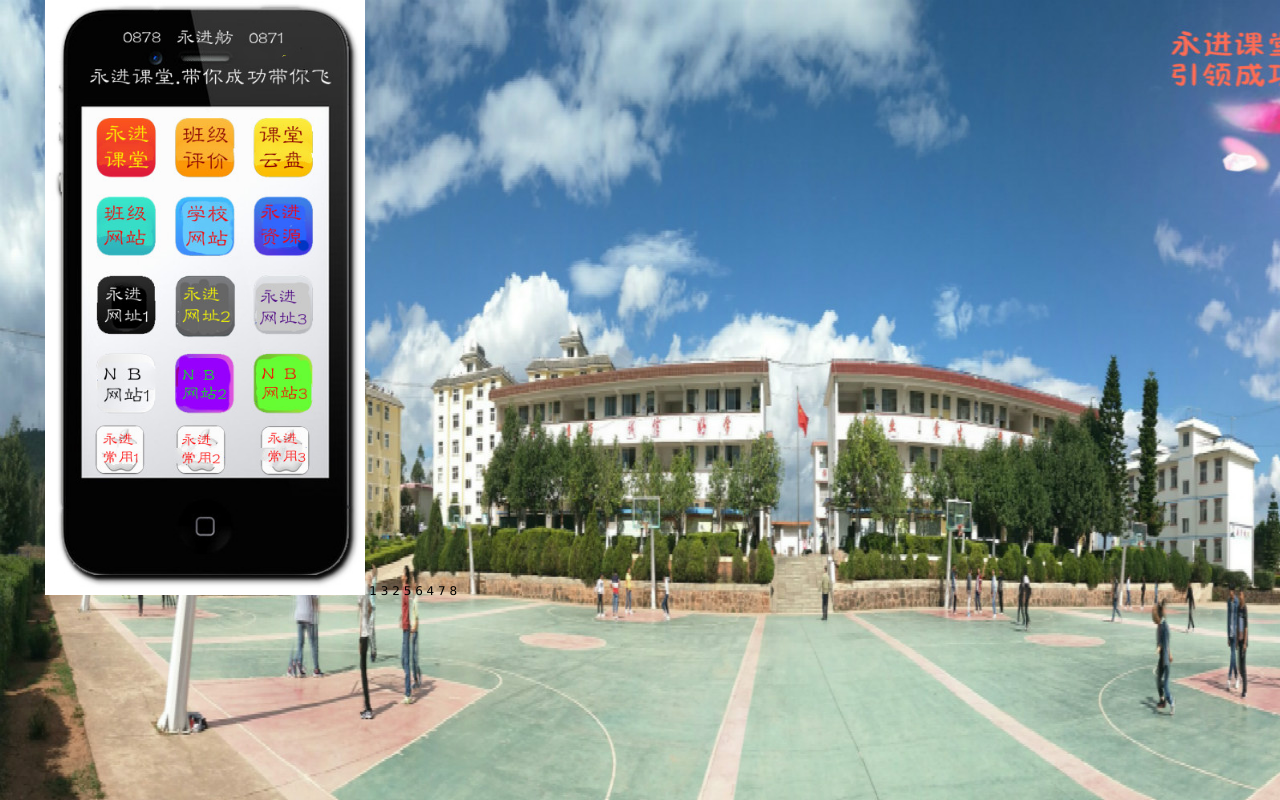
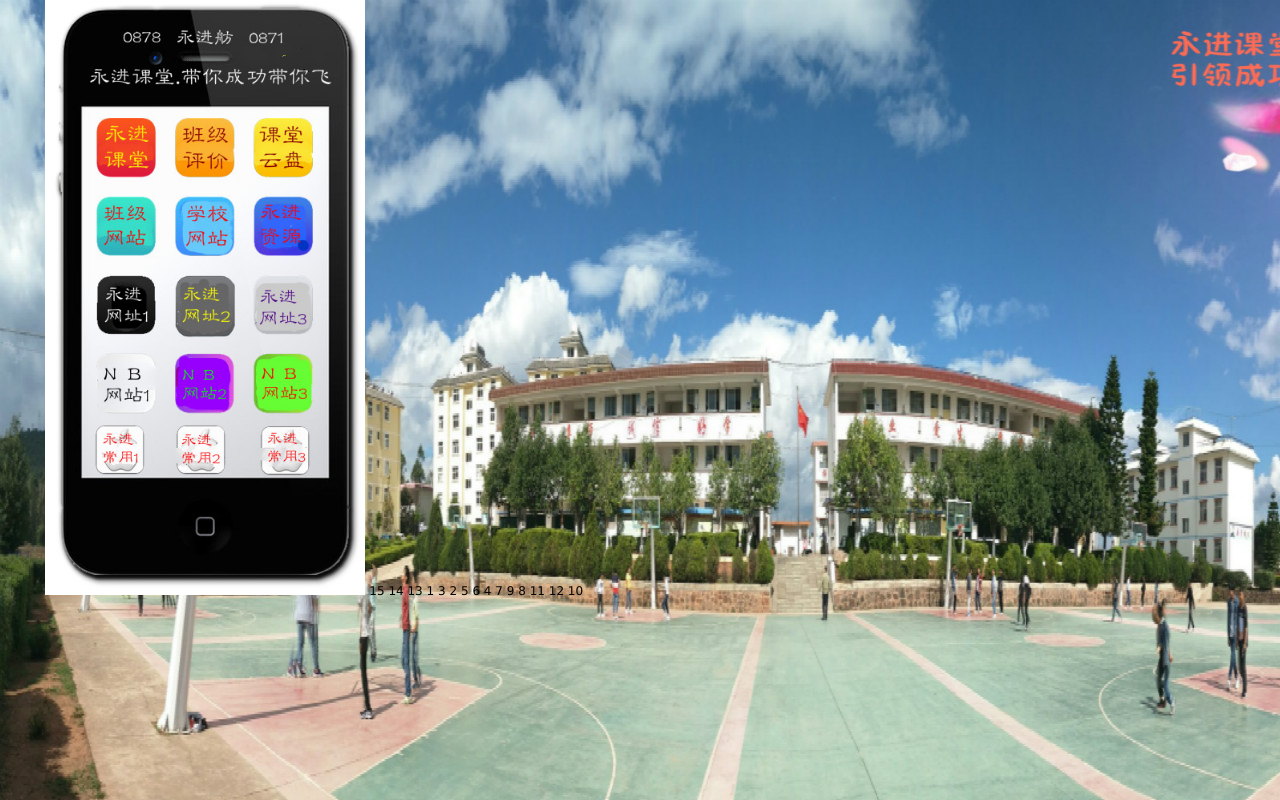
Before and after one commit to 0871/1, a plain HTML site: page index.htm in a window 1280 px wide. Drawn offline with Linux system fonts and the light colour scheme.

Commit message:
Update index.htm

```diff
--- a/index.htm
+++ b/index.htm
@@ -76,22 +76,22 @@ name=language></FORM></HEAD>
 src="new.png"
 width298 height=600 usemap=#学生成长博客>
   <map name=学生成长博客>
-    <area shape="circle" coords="241,456,22" href="http://www.leleketang.com/" target="_blank">
-    <area shape="circle" coords="154,457,22" href="https://care.seewo.com/" target="_blank">
-    <area shape="circle" coords="76,456,22" href="https://618382-my.sharepoint.com/personal/618_618382_onmicrosoft_com/Documents/Forms/All.aspx?" target="_blank">
+    15<area shape="circle" coords="241,456,22" href="https://618382-my.sharepoint.com/personal/618_618382_onmicrosoft_com/Documents/Forms/All.aspx?" target="_blank">
+    14<area shape="circle" coords="154,457,22" href="https://care.seewo.com/" target="_blank">
+    13<area shape="circle" coords="76,456,22" href="http:/www.leleketang.com/" target="_blank">
     1<area shape="circle" coords="81,150,28" href="http:/www.leleketang.com/" alt="">
     <area shape="circle" coords="160,529,24" href="/">
     3<area shape="circle" coords="240,151,27" href="https://618382-my.sharepoint.com/personal/618_618382_onmicrosoft_com/Documents/Forms/All.aspx?" target="_blank">
     2<area shape="circle" coords="160,150,27" href="https://care.seewo.com/" target="_blank">
     5<area shape="circle" coords="160,231,27" href="http://0878.gearhostpreview.com/" target="_blank">
-    6<area shape="circle" coords="238,229,27" href="https://0871.github.io/1/" target="_blank">
+    6<area shape="circle" coords="238,229,27" href="http://0878.ys168.com/" target="_blank">
     4<area shape="circle" coords="80,230,27" href="http://0878.aschool.cn/75873/index.html" target="_blank">
     7<area shape="circle" coords="82,308,26" href="https://0566.github.io/6/" target="_blank">
-    <area shape="circle" coords="239,308,26" href="http://0878.22web.org/" target="_blank">
+    9<area shape="circle" coords="239,308,26" href="http://0878.22web.org/" target="_blank">
     8<area shape="circle" coords="160,311,26" href="http://www.changyan.com/lab/junior_physics/" target="_blank">
-    <area shape="circle" coords="158,388,27" href="https://care.seewo.com/" target="_blank">
-    <area shape="circle" coords="238,390,27" href="http://www.leleketang.com/" target="_blank">
-    <area shape="circle" coords="79,393,27" href="http://http://0878.ys168.com/" target="_blank">
+    11<area shape="circle" coords="158,388,27" href="https://care.seewo.com/" target="_blank">
+    12<area shape="circle" coords="238,390,27" href="http://www.leleketang.com/" target="_blank">
+    10<area shape="circle" coords="79,393,27" href="http://0878.ys168.com/" target="_blank">
     <area shape="circle" coords="240,66,25" href="/">
   </map>
 </P>
```
